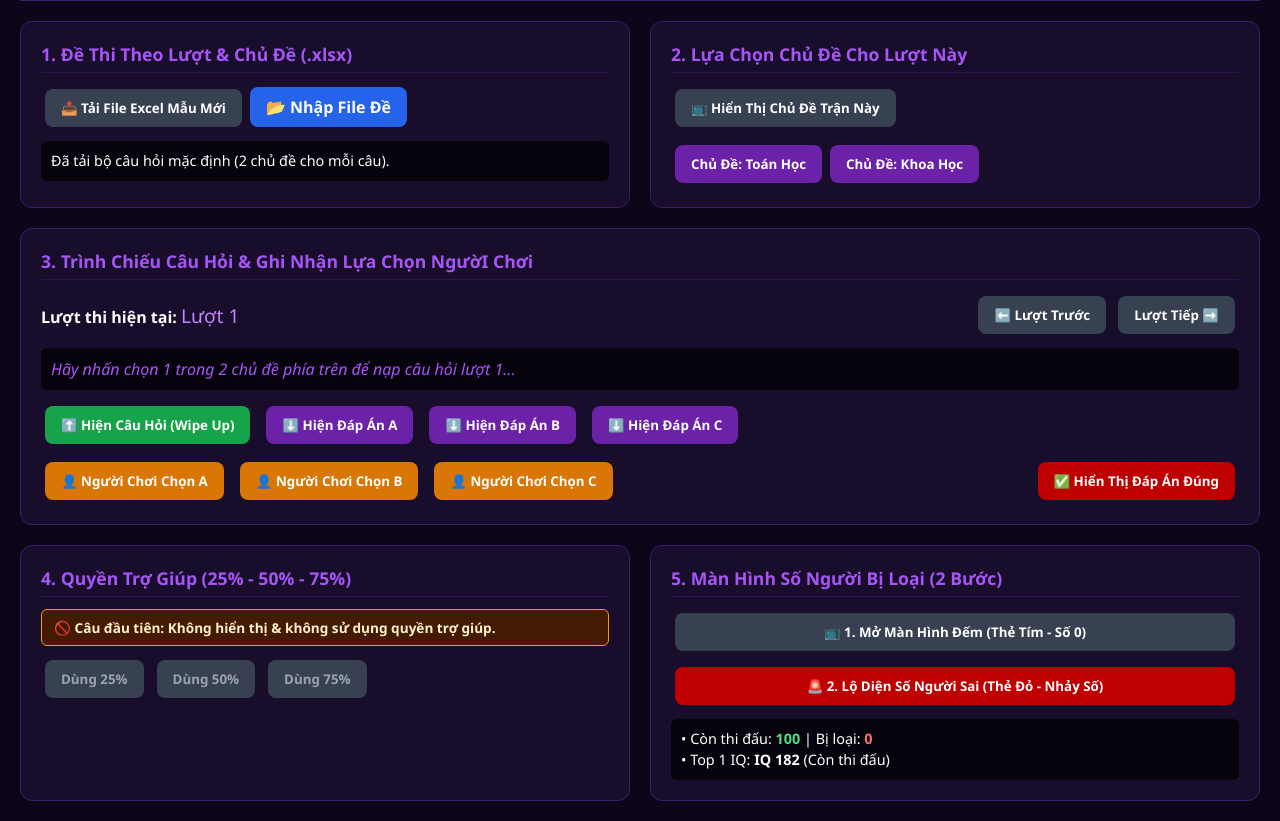
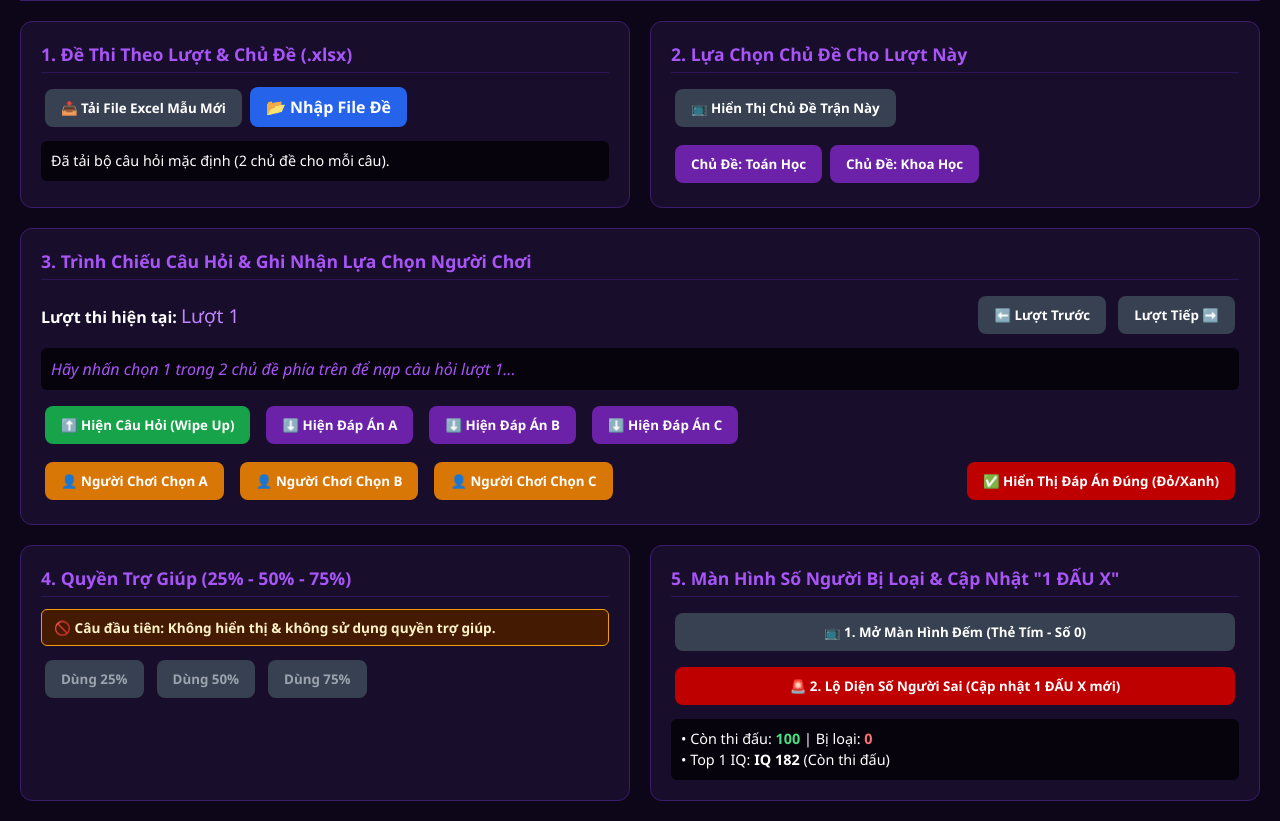
Before and after one commit to gumballfan2k7/eentegen100, a plain HTML site: page controller.html in a window 1280 px wide. Shown: the part 82-903 px from the top of the page. Drawn offline with Linux system fonts and the light colour scheme.

Commit message:
Fix typos and update button labels in controller.html

```diff
--- a/controller.html
+++ b/controller.html
@@ -138,7 +138,7 @@
 
         <!-- 3. TRÌNH CHIẾU CÂU HỎI & CHỌN ĐÁP ÁN -->
         <div class="panel-box" style="grid-column: span 2;">
-            <div class="panel-title">3. Trình Chiếu Câu Hỏi & Ghi Nhận Lựa Chọn NgườI Chơi</div>
+            <div class="panel-title">3. Trình Chiếu Câu Hỏi & Ghi Nhận Lựa Chọn Người Chơi</div>
 
             <div style="display:flex; justify-content:space-between; align-items:center; margin-bottom: 10px;">
                 <div><b>Lượt thi hiện tại:</b> <span id="current-q-index" style="color:#c084fc; font-size:1.2rem;">Lượt 1 (Câu 1)</span></div>
@@ -163,7 +163,7 @@
                 <button class="btn btn-warning" onclick="selectPlayerAnswer('A')">👤 Người Chơi Chọn A</button>
                 <button class="btn btn-warning" onclick="selectPlayerAnswer('B')">👤 Người Chơi Chọn B</button>
                 <button class="btn btn-warning" onclick="selectPlayerAnswer('C')">👤 Người Chơi Chọn C</button>
-                <button class="btn btn-danger" style="margin-left: auto;" onclick="sendCorrectAnswer()">✅ Hiển Thị Đáp Án Đúng</button>
+                <button class="btn btn-danger" style="margin-left: auto;" onclick="sendCorrectAnswer()">✅ Hiển Thị Đáp Án Đúng (Đỏ/Xanh)</button>
             </div>
         </div>
 
@@ -182,13 +182,13 @@
 
         <!-- 5. MÀN HÌNH BỊ LOẠI -->
         <div class="panel-box">
-            <div class="panel-title">5. Màn Hình Số Người Bị Loại (2 Bước)</div>
+            <div class="panel-title">5. Màn Hình Số Người Bị Loại & Cập Nhật "1 ĐẤU X"</div>
             <div style="display: flex; flex-direction: column; gap: 8px;">
                 <button class="btn btn-secondary" style="padding: 10px;" onclick="prepareElimination()">
                     📺 1. Mở Màn Hình Đếm (Thẻ Tím - Số 0)
                 </button>
                 <button class="btn btn-danger" style="padding: 10px;" onclick="revealElimination()">
-                    🚨 2. Lộ Diện Số Người Sai (Thẻ Đỏ - Nhảy Số)
+                    🚨 2. Lộ Diện Số Người Sai (Cập nhật 1 ĐẤU X mới)
                 </button>
             </div>
             <div id="player-stats" class="stats-info"></div>
@@ -203,7 +203,6 @@
         let selectedTopic = null;
         let activeQuestion = null;
 
-        // Cấu trúc dữ liệu câu hỏi: Mỗi lượt (round) có các chủ đề khác nhau
         let questionsDatabase = [
             {
                 round: 1,
@@ -245,7 +244,6 @@
             updateRoundUI();
         };
 
-        // LẤY CHỦ ĐỀ CÓ SẴN Ở LƯỢT HIỆN TẠI
         function getAvailableTopicsForRound(round) {
             const roundQuestions = questionsDatabase.filter(q => q.round === round);
             return [...new Set(roundQuestions.map(q => q.topic))].slice(0, 2);
@@ -260,7 +258,6 @@
 
             renderTopicControls();
 
-            // Khóa/Mở các nút trợ giúp
             const isFirstQuestion = (currentRound === 1);
             document.getElementById('lifeline-warning').style.display = isFirstQuestion ? 'block' : 'none';
 
@@ -289,14 +286,10 @@
             channel.postMessage({ action: 'SHOW_TOPICS', topics: topics });
         }
 
-        // KHI CHỌN NÚT CHỦ ĐỀ -> NẠP CÂU HỎI THUỘC CHỦ ĐỀ ĐÓ
         function selectTopic(topicName) {
             selectedTopic = topicName;
-
-            // Gửi hiệu ứng chọn chủ đề tới Display Stage
             channel.postMessage({ action: 'SELECT_TOPIC', topicName: topicName });
 
-            // Tìm câu hỏi tương ứng với lượt + chủ đề
             activeQuestion = questionsDatabase.find(q => q.round === currentRound && q.topic === topicName);
 
             if (activeQuestion) {
@@ -307,7 +300,6 @@
                     <b style="color:#22c55e;">Đáp án đúng: ${activeQuestion.correct}</b>
                 `;
 
-                // Nạp câu hỏi sang Display Stage
                 channel.postMessage({
                     action: 'LOAD_QUESTION',
                     questionData: activeQuestion,
@@ -357,7 +349,6 @@
             channel.postMessage({ action: 'UPDATE_LIFELINES', used: lifelineState });
         }
 
-        // MÀN HÌNH ĐẾM SỐ NGƯỜI BỊ LOẠI (2 BƯỚC)
         function prepareElimination() {
             calculateRoundElimination();
             channel.postMessage({ action: 'PREPARE_ELIMINATION', count: lastCalculatedEliminated });
@@ -365,6 +356,8 @@
 
         function revealElimination() {
             channel.postMessage({ action: 'REVEAL_ELIMINATION' });
+            // Cập nhật số người còn lại lên Display Stage
+            broadcastPlayerCount();
         }
 
         function calculateRoundElimination() {
@@ -393,7 +386,11 @@
             updatePlayerStatsUI();
         }
 
-        // EXCEL IMPORT & SAMPLE EXCEL
+        function broadcastPlayerCount() {
+            const activeCount = players.filter(p => p.status === 'active').length;
+            channel.postMessage({ action: 'UPDATE_PLAYER_COUNT', activeCount: activeCount });
+        }
+
         function downloadSampleExcel() {
             const data = [
                 ["Lượt/Mức", "Chủ đề", "Câu hỏi", "Đáp án A", "Đáp án B", "Đáp án C", "Đáp án đúng"],
@@ -439,7 +436,6 @@
             reader.readAsArrayBuffer(file);
         }
 
-        // MÔ PHỎNG NGƯỜI CHƠI
         function initPlayers() {
             players = [];
             const topIQ = Math.floor(Math.random() * (195 - 170 + 1)) + 170;
@@ -450,6 +446,7 @@
             }
             totalEliminated = 0;
             updatePlayerStatsUI();
+            setTimeout(broadcastPlayerCount, 500);
         }
 
         function updatePlayerStatsUI() {
```
